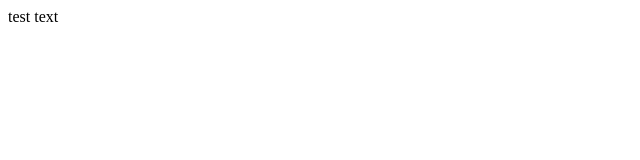
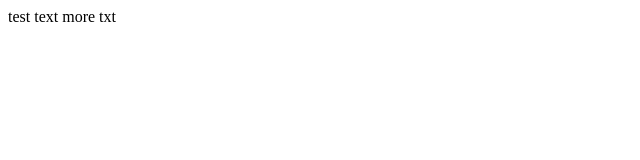
Before and after one commit to jimigrok/git-demo, a plain HTML site: page index.html in a window 1280 px wide. Shown: the full height of the page, 0-640 px from the left. Drawn offline with Linux system fonts and the light colour scheme.

Commit message:
more text for more test ..

```diff
--- a/index.html
+++ b/index.html
@@ -1,3 +1,5 @@
 <html>
 test text
+
+more txt
 </html>
```
Also changed, not shown: 1 other file.
